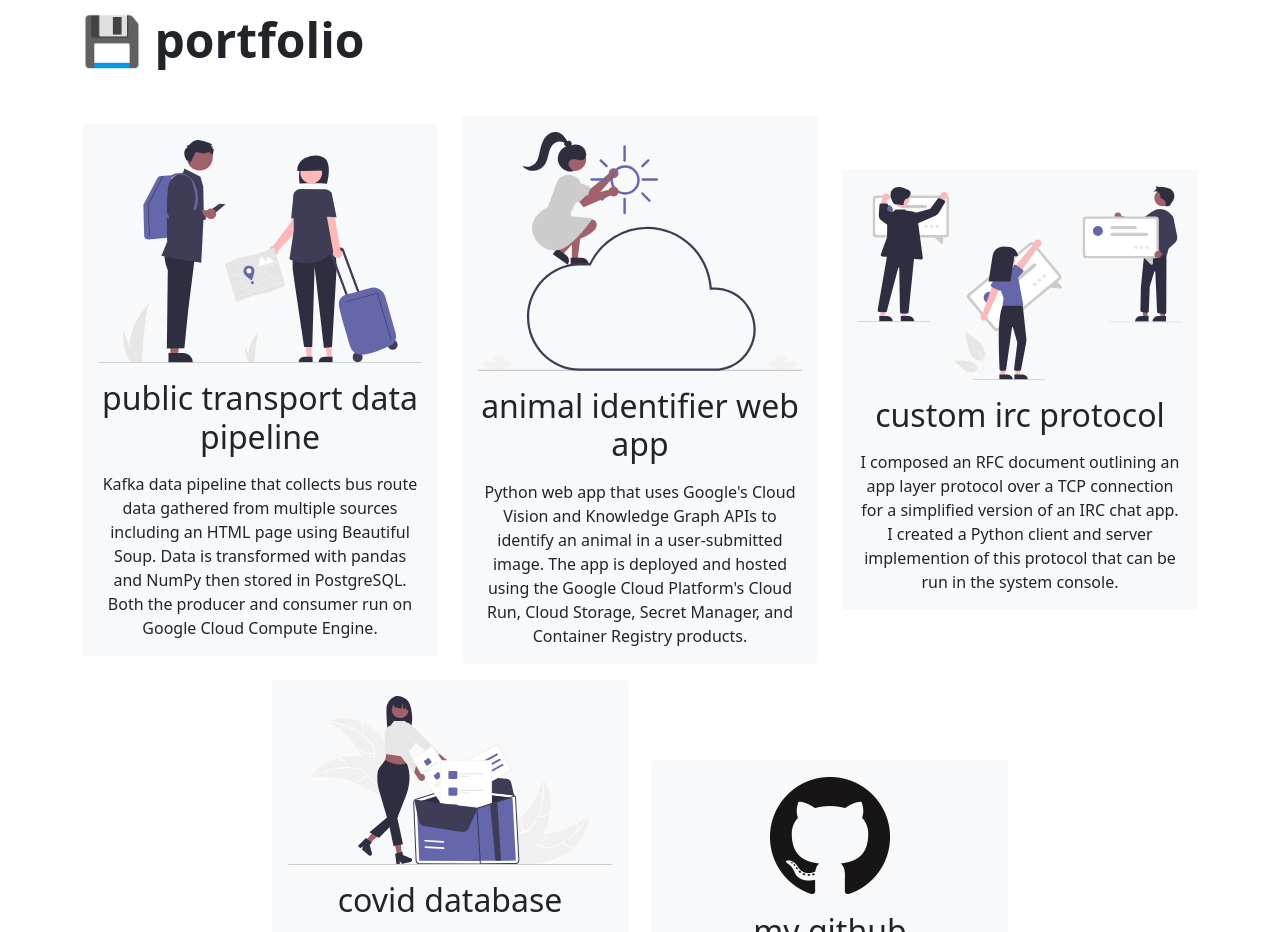
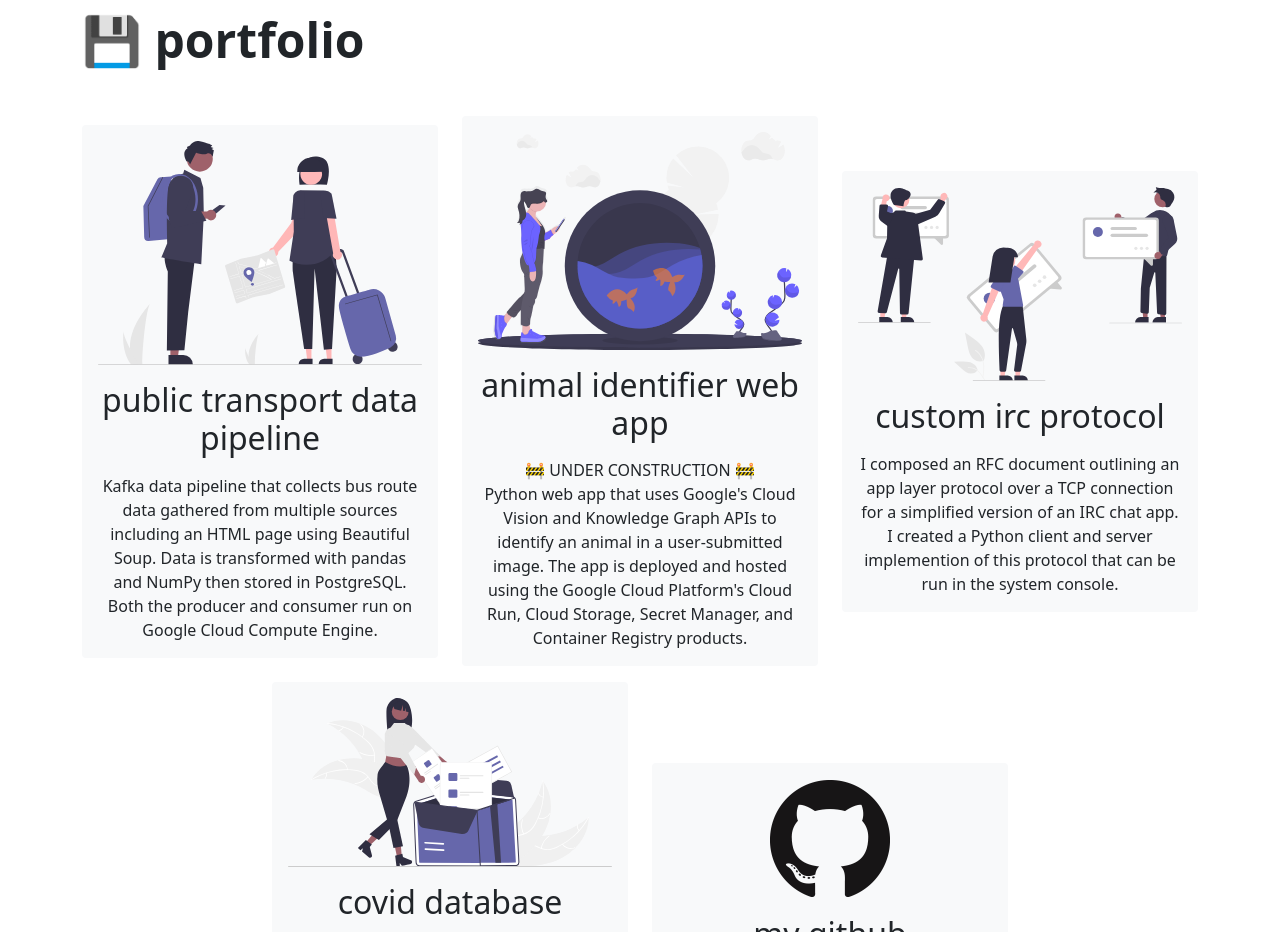
Before and after one commit to kelseyleewerner/profile-website, a plain HTML site: page frontend/index.html in a window 1280 px wide. Shown: the part 4140-5072 px from the top of the page. Drawn offline with nearby package versions, Linux system fonts and the light colour scheme.

Commit message:
update portfolio section:

```diff
--- a/frontend/index.html
+++ b/frontend/index.html
@@ -819,8 +819,8 @@
                 <div class="card-body">
                   <a href="https://final-yjw6ntnfdq-uw.a.run.app/">
                     <img
-                      src="images/cloud_icon.svg"
-                      alt="person crouching on a cloud"
+                      src="images/fish_bowl_icon.svg"
+                      alt="fish bowl with fish"
                       title="animal identifier"
                       class="img-fluid"
                     />
@@ -829,6 +829,7 @@
                     animal identifier web app
                   </h2>
                   <p class="card-text text-body">
+                    &#128679; UNDER CONSTRUCTION &#128679;<br>
                     Python web app that uses Google's Cloud Vision and Knowledge
                     Graph APIs to identify an animal in a user-submitted image.
                     The app is deployed and hosted using the Google Cloud
```
Also changed, not shown: frontend/images/cloud_icon.svg (deleted), frontend/images/fish_bowl_icon.svg (added).
